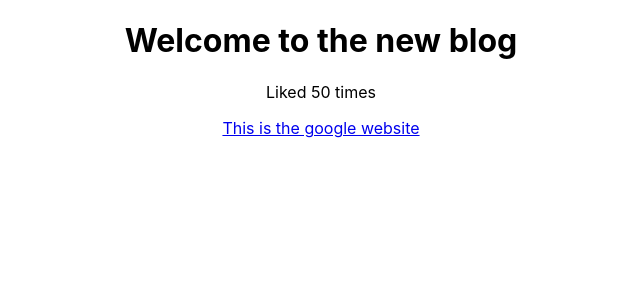
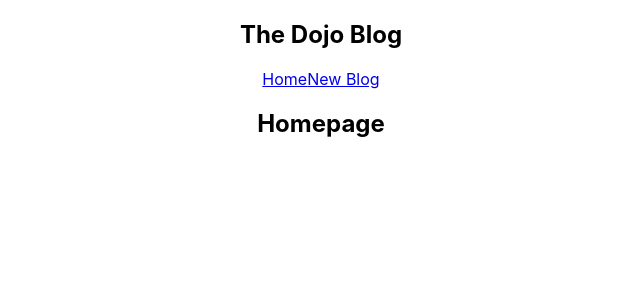
Before and after one commit to TheKid77/REACT-dojo-blog, a React (Create React App) app: page / in a window 1280 px wide. Shown: the top 300 px of the page, without its empty margins (319-959 px from the left). Built offline with nearby package versions, Linux system fonts and the light colour scheme.

Commit message:
Added Components

```diff
--- a/src/App.js
+++ b/src/App.js
@@ -1,18 +1,14 @@
-import logo from './logo.svg';
 import './App.css';
+import Navbar from './Navbar';
+import Home from './Home';
 
 function App() {
-  const title = "Welcome to the new blog";
-  const likes = 50;
-  const web_address="http://www.google.co.uk"
-
 
   return (
     <div className="App">
+      <Navbar />
       <div className="content">
-        <h1>{title}</h1>
-        <p>Liked {likes} times</p>
-        <a href={web_address}>This is the google website</a>
+        <Home />
       </div>
     </div>
   );
--- /dev/null
+++ b/src/Home.js
@@ -0,0 +1,9 @@
+const Home = () => {
+    return (
+        <div className="home">
+            <h2>Homepage</h2>
+        </div>
+      );
+}
+
+export default Home;
--- /dev/null
+++ b/src/Navbar.js
@@ -0,0 +1,13 @@
+const Navbar = () => {
+    return (
+        <nav className="navbar">
+            <h1>The Dojo Blog</h1>
+            <div className="links">
+                <a href="/">Home</a>
+                <a href="/create">New Blog</a>
+            </div>
+        </nav>
+      );
+}
+
+export default Navbar;
```
